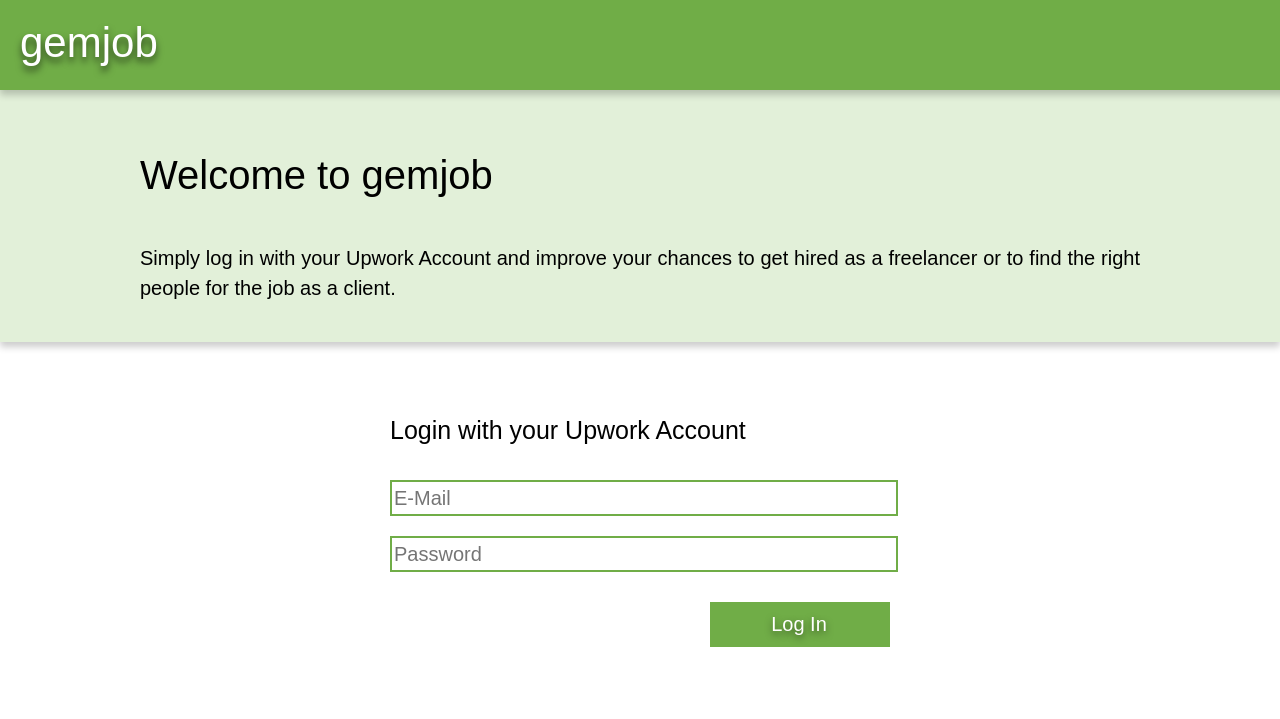
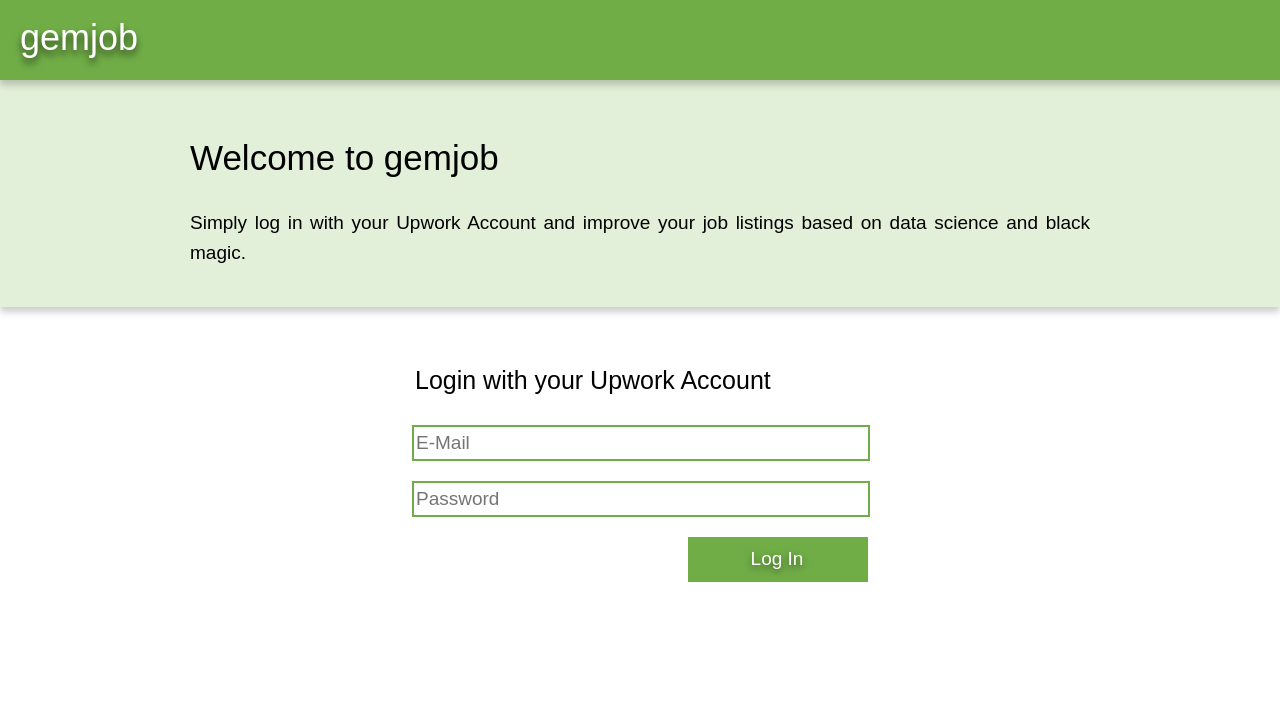
Before and after one commit to savf/gemjob, a Flask app: page / in a window 1280 px wide. Shown: the top 719 px of the page. Run offline with Flask 2, Linux system fonts and the light colour scheme.

Commit message:
login page

```diff
--- a/webserver_module/app.py
+++ b/webserver_module/app.py
@@ -1,12 +1,24 @@
-from flask import Flask, render_template
-# from flask_restful import Resource, Api
+from flask import Flask, render_template, request
+import re
 
 app = Flask(__name__)
-# api = Api(app)
 
 @app.route('/')
 def start():
     return render_template("login.html")
 
+@app.route('/', methods=['POST'])
+def login():
+    upwork_email = request.form['upwork_email']
+    upwork_password = request.form['upwork_password']
+    if len(upwork_email) == 0 or len(upwork_password) == 0:
+        return render_template("login.html", server_message="Please provide email and password",
+            upwork_email=upwork_email, upwork_password=upwork_password)
+    elif not re.match(r"[^@]+@[^@]+\.[^@]+", upwork_email):
+        return render_template("login.html",
+            server_message="Please provide a valid email address",
+            upwork_email=upwork_email, upwork_password=upwork_password)
+    return "You signed in as: <br>" + upwork_email + "<br>" + upwork_password + "<br><br><br><br> ... just kidding, this did nothing"
+
 if __name__ == '__main__':
     app.run(debug=True, host="0.0.0.0")
--- a/webserver_module/static/style.css
+++ b/webserver_module/static/style.css
@@ -1,37 +1,43 @@
 html, body {
 	font-family: Arial;
-	font-size: 20px;
+	font-size: 19px;
 	color: black;
 	margin: 0;
 	min-height:630px;
 	min-width: 260px;
-    margin-top: 45px;
+    margin-top: 40px;
 }
 
 h1{
-	margin-top: 15px;
-	margin-bottom: 35px;
-	line-height: 65px;
-	font-size:40px;
+	margin-top: 10px;
+	margin-bottom: 20px;
+	line-height: 60px;
+	font-size:35px;
 }
 
 h2{
-	margin-top: 25px;
-	margin-bottom: 25px;
-	line-height: 50px;
+	margin-top: 15px;
+	margin-bottom: 15px;
+	line-height: 40px;
 	font-size:25px;
+}
+
+form{
+    width: 100%;
 }
 
 input{
     width: 100%;
     border: 2px #70ad47 solid;
-    font-size: 20px;
+    font-size: 19px;
     line-height: 30px;
-    margin-bottom: 20px;
+    margin: -3px;
+    margin-top: 10px;
+    margin-bottom: 10px;
 }
 
 p{
-    font-size: 20px;
+    font-size: 19px;
     line-height: 30px;
     text-align: justify;
 }
@@ -47,7 +53,7 @@
     position: fixed;
     top:0;
     background: #70ad47;
-    height: 90px;
+    height: 80px;
     padding-left:20px;
     padding-right:20px;
     box-shadow: 0px 5px 7px rgba(0, 0, 0, 0.2);
@@ -55,8 +61,8 @@
 
 .AppTitle{
     color: white;
-    line-height: 85px;
-    font-size:42px;
+    line-height: 75px;
+    font-size:36px;
     text-shadow: 0px 5px 7px rgba(0, 0, 0, 0.6);
 }
 
@@ -73,7 +79,7 @@
 .Text{
     display: block;
     width: 95%;
-    max-width: 1000px;
+    max-width: 900px;
     margin: auto;
 }
 
@@ -82,7 +88,7 @@
 .Form{
     display: block;
     width: 95%;
-    max-width: 500px;
+    max-width: 450px;
     margin: auto;
 }
 
@@ -91,7 +97,7 @@
 	background: #70ad47;
 	color: white;
 	border: none;
-	font-size: 20px;
+	font-size: 19px;
 	padding: 5px;
 	margin-top: 10px;
 	margin-bottom: 20px;
@@ -114,3 +120,9 @@
 	border-bottom: #e2f0d9;
 	border-right: #e2f0d9;
 }
+
+/* Formatting */
+
+.Warning{
+    color: red;
+}
--- a/webserver_module/templates/login.html
+++ b/webserver_module/templates/login.html
@@ -24,15 +24,21 @@
     <div class="Section HighlightedSection">
         <div class="Text">
             <h1>Welcome to gemjob</h1>
-            <p>Simply log in with your Upwork Account and improve your chances to get hired as a freelancer or to find the right people for the job as a client.</p>
+            <p>Simply log in with your Upwork Account and improve your job listings based on data science and black magic.</p>
         </div>
     </div>
     <div class="Section">
         <div class="Form">
             <h2>Login with your Upwork Account</h2>
-            <input type="text" name="upwork_email" placeholder="E-Mail" size=50 maxlength=120 value="">
-            <input type="password" name="upwork_password" placeholder="Password" size=50 maxlength=120 value="">
-            <input type="submit" value="Log In" name="submit" class="Button">
+
+            {% if server_message %}
+                <p class="Warning"> {{ server_message }} </p>
+            {% endif %}
+            <form action="." method="POST">
+                <input type="text" name="upwork_email" placeholder="E-Mail" size=50 maxlength=120 value="{{ upwork_email }}">
+                <input type="password" name="upwork_password" placeholder="Password" size=50 maxlength=120 value="{{ upwork_password }}">
+                <input type="submit" value="Log In" name="submit" class="Button">
+            </form>
         </div>
     </div>
 
```
